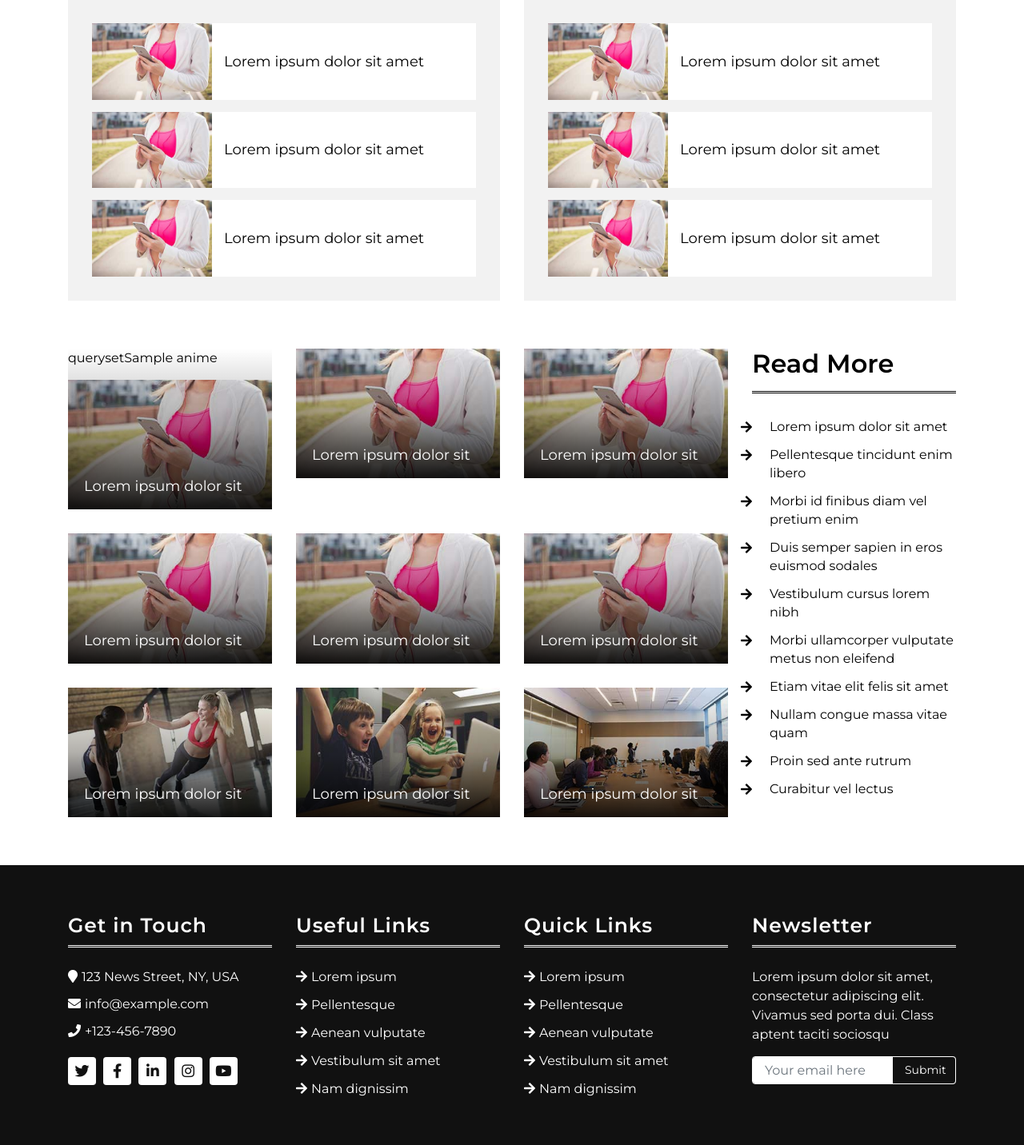
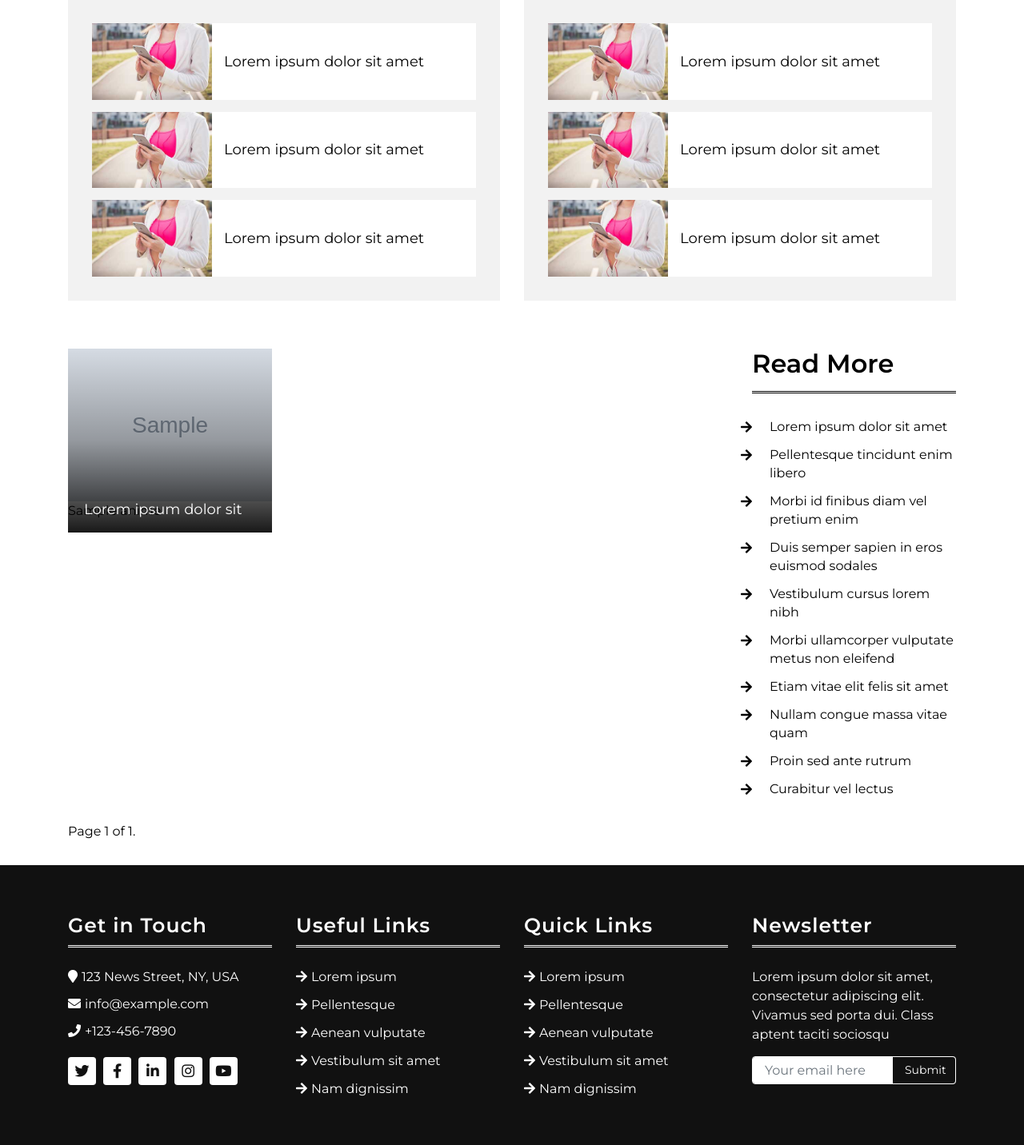
Before and after one commit to IArshia/Heranimelist, a Django app: template templates/anime/index.html in a window 1280 px wide. Shown: the part 1253-2685 px from the top of the page at 80% size. Run offline with Django 3.2, Linux system fonts and the light colour scheme; the template is opened without the code that fills it: most values are stand-ins (such as "Sample title", 1, 10 or a date in 2020); grey boxes marked "Sample" are stand-in pictures; some libraries are stand-ins or nearby versions.

Commit message:
AririSan

```diff
--- a/templates/anime/index.html
+++ b/templates/anime/index.html
@@ -407,79 +407,17 @@
             <div class="row">
                 <div class="col-lg-9">
                     <div class="row">
-                        <div class="col-md-4">
-                            <div class="mn-img">
-                                <p>queryset{{ anime }}</p>
-                                <img src="{% static 'anime/img/news-350x223-1.jpg' %}" />
-                                <div class="mn-title">
-                                    <a href="">Lorem ipsum dolor sit</a>
+                        {% for anime in object_list %}
+                            <div class="col-md-4">
+                                <div class="mn-img">
+                                    <img src={{anime.image_url}} />
+                                    <div class="mn-title">
+                                        <a href="">Lorem ipsum dolor sit</a>
+                                    </div>
+                                    <p>{{ anime.name }}</p>
                                 </div>
                             </div>
-                        </div>
-                        <div class="col-md-4">
-                            <div class="mn-img">
-                                <img src="{% static 'anime/img/news-350x223-1.jpg' %}" />
-                                <div class="mn-title">
-                                    <a href="">Lorem ipsum dolor sit</a>
-                                </div>
-                            </div>
-                        </div>
-                        <div class="col-md-4">
-                            <div class="mn-img">
-                                <img src="{% static 'anime/img/news-350x223-1.jpg' %}" />
-                                <div class="mn-title">
-                                    <a href="">Lorem ipsum dolor sit</a>
-                                </div>
-                            </div>
-                        </div>
-                        <div class="col-md-4">
-                            <div class="mn-img">
-                                <img src="{% static 'anime/img/news-350x223-1.jpg' %}" />
-                                <div class="mn-title">
-                                    <a href="">Lorem ipsum dolor sit</a>
-                                </div>
-                            </div>
-                        </div>
-                        <div class="col-md-4">
-                            <div class="mn-img">
-                                <img src="{% static 'anime/img/news-350x223-1.jpg' %}" />
-                                <div class="mn-title">
-                                    <a href="">Lorem ipsum dolor sit</a>
-                                </div>
-                            </div>
-                        </div>
-                        <div class="col-md-4">
-                            <div class="mn-img">
-                                <img src="{% static 'anime/img/news-350x223-1.jpg' %}" />
-                                <div class="mn-title">
-                                    <a href="">Lorem ipsum dolor sit</a>
-                                </div>
-                            </div>
-                        </div>
-                        <div class="col-md-4">
-                            <div class="mn-img">
-                                <img src="{% static 'anime/img/news-350x223-2.jpg' %}" />
-                                <div class="mn-title">
-                                    <a href="">Lorem ipsum dolor sit</a>
-                                </div>
-                            </div>
-                        </div>
-                        <div class="col-md-4">
-                            <div class="mn-img">
-                                <img src="{% static 'anime/img/news-350x223-3.jpg' %}" />
-                                <div class="mn-title">
-                                    <a href="">Lorem ipsum dolor sit</a>
-                                </div>
-                            </div>
-                        </div>
-                        <div class="col-md-4">
-                            <div class="mn-img">
-                                <img src="{% static 'anime/img/news-350x223-4.jpg' %}" />
-                                <div class="mn-title">
-                                    <a href="">Lorem ipsum dolor sit</a>
-                                </div>
-                            </div>
-                        </div>
+                        {% endfor %}
                     </div>
                 </div>
 
@@ -501,6 +439,25 @@
                     </div>
                 </div>
             </div>
+
+            <div class="pagination">
+                <span class="step-links">
+                    {% if page_obj.has_previous %}
+                        <a href="?page=1">&laquo; first</a>
+                        <a href="?page={{ page_obj.previous_page_number }}">previous</a>
+                    {% endif %}
+
+                    <span class="current">
+                        Page {{ page_obj.number }} of {{ page_obj.paginator.num_pages }}.
+                    </span>
+
+                    {% if page_obj.has_next %}
+                        <a href="?page={{ page_obj.next_page_number }}">next</a>
+                        <a href="?page={{ page_obj.paginator.num_pages }}">last &raquo;</a>
+                    {% endif %}
+                </span>
+            </div>
+
         </div>
     </div>
     <!-- Main News End-->
```
Also changed, not shown: anime/urls.py (+8 -10 lines), anime/views.py (+14 -7 lines).
